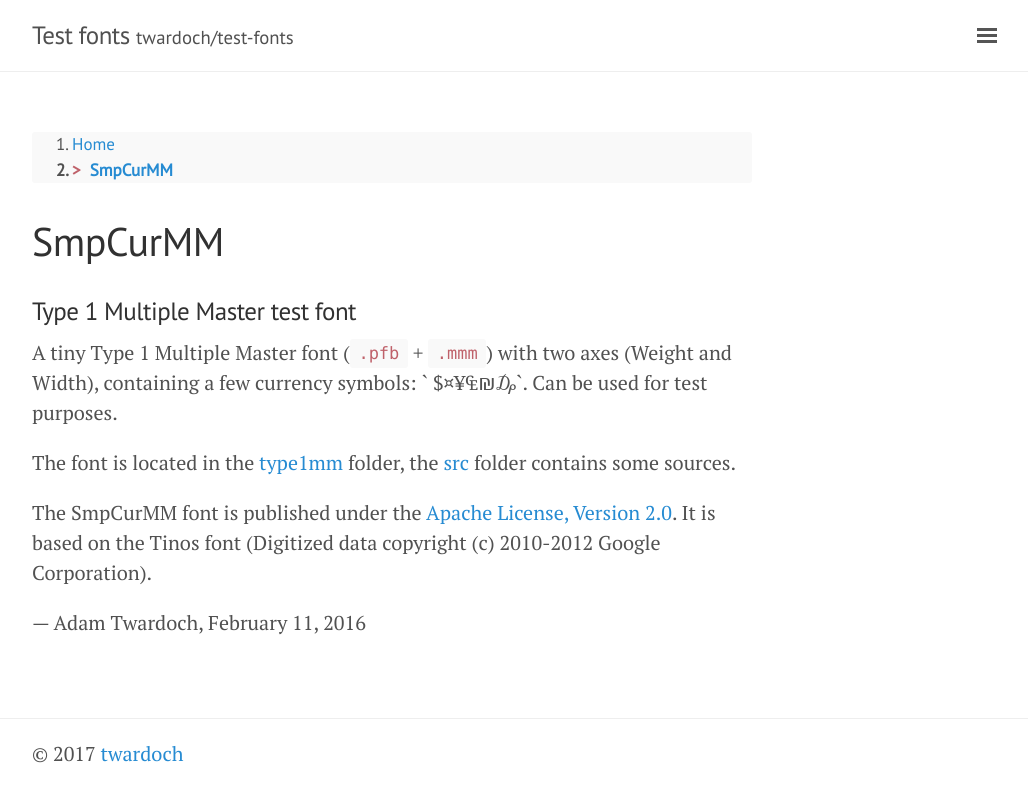
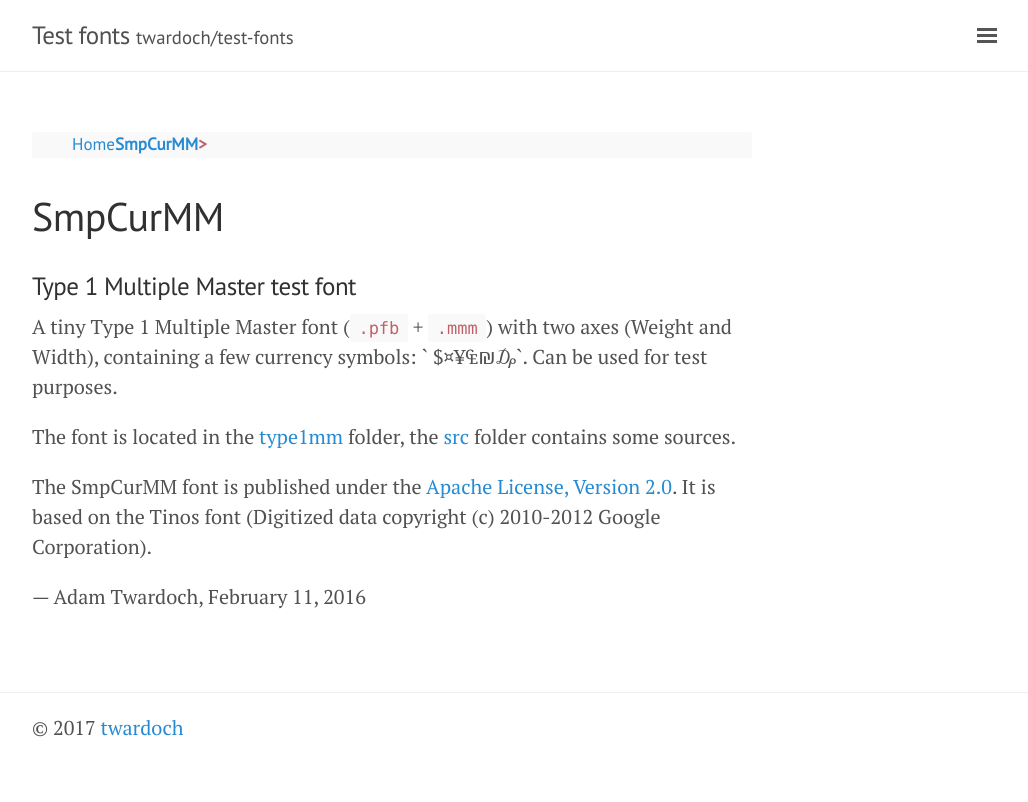
Before and after one commit to twardoch/test-fonts, a Jekyll site: the page built from smpcurmm/README.md, in a window 1280 px wide. Shown: the top 802 px of the page, without its empty margins (248-1276 px from the left). Built offline with Jekyll 4.4.1, drawn with Linux system fonts in a browser that asks for light colours; our own code applies the rules of GitHub Pages for plain Markdown files.

Commit message:
breadcrumbs

```diff
--- a/public/css/breadcrumb.css
+++ b/public/css/breadcrumb.css
@@ -1,19 +1,35 @@
 .breadcrumb {
     display: block;
+    overflow: hidden;
 
     font-family: "PT Sans", Helvetica, Arial, sans-serif;
+    list-style: none;
 
     border-radius: 3px;
     background-color: #f9f9f9;
 }
+
 .breadcrumb li {
+    float: left;
+
     font-size: 85%;
 }
+
+.breadcrumb li a {
+    position: relative;
+
+    display: block;
+    float: left;
+
+    text-decoration: none;
+}
+
 .breadcrumb > .active {
     font-weight: bold;
 
     color: #515151;
 }
+
 .breadcrumb > li + li:before {
     content: "\003E\00a0";
 
```
